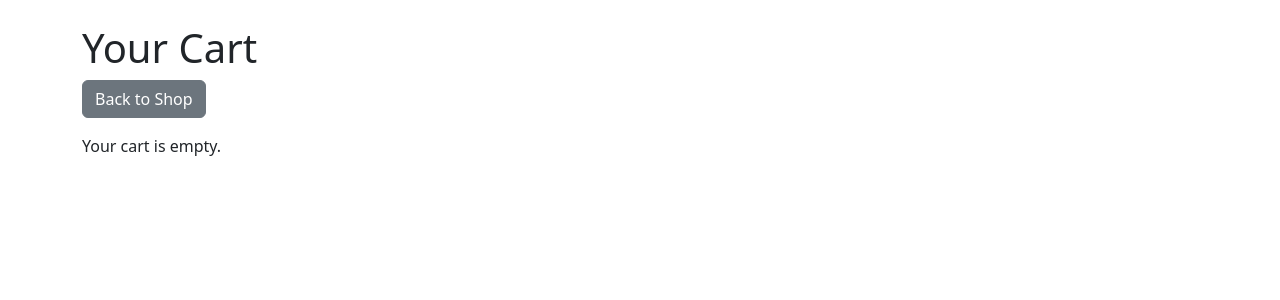
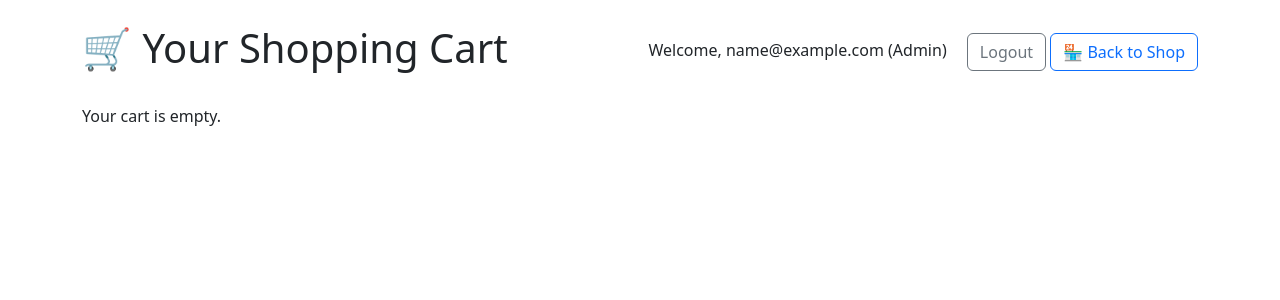
Before and after one commit to nayanayashu/Grocery-Store-Application, a Flask app: page /cart in a window 1280 px wide. Shown: the top 300 px of the page. Run offline with Flask 3, Linux system fonts and the light colour scheme; the visitor is signed in with stand-in values (Sample User, id 1); data comes from the database, SQL or seed files in the repository.

Commit message:
Auto-commit: Agent tool execution

```diff
--- a/templates/cart.html
+++ b/templates/cart.html
@@ -1,9 +1,23 @@
 
 <!doctype html>
-<title>Cart</title>
+<title>Your Shopping Cart - QuickBasket</title>
 <link rel="stylesheet" href="https://cdn.jsdelivr.net/npm/bootstrap@5.3.0/dist/css/bootstrap.min.css">
 <div class="container py-4">
-  <h1>Your Cart</h1>
+  <div class="d-flex justify-content-between align-items-center mb-4">
+    <h1>🛒 Your Shopping Cart</h1>
+    <div>
+      {% if session.user_id %}
+        <span class="navbar-text me-3">
+          Welcome, {{ session.user_email }} ({{ session.user_role|title }})
+        </span>
+        <a class="btn btn-outline-secondary" href="{{ url_for('logout') }}">Logout</a>
+      {% else %}
+        <a class="btn btn-primary" href="{{ url_for('login') }}">Login</a>
+      {% endif %}
+      <a class="btn btn-outline-primary" href="{{ url_for('index') }}">🏪 Back to Shop</a>
+    </div>
+  </div>
+
   {% with messages = get_flashed_messages() %}
     {% if messages %}
       <div class="alert alert-info">
@@ -11,7 +25,6 @@
       </div>
     {% endif %}
   {% endwith %}
-  <a class="btn btn-secondary mb-3" href="{{ url_for('index') }}">Back to Shop</a>
   {% if not items %}
     <p>Your cart is empty.</p>
   {% else %}
```
